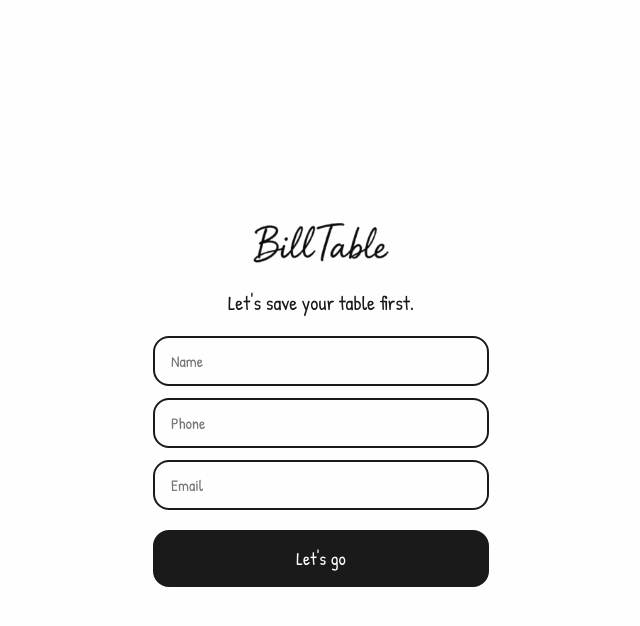
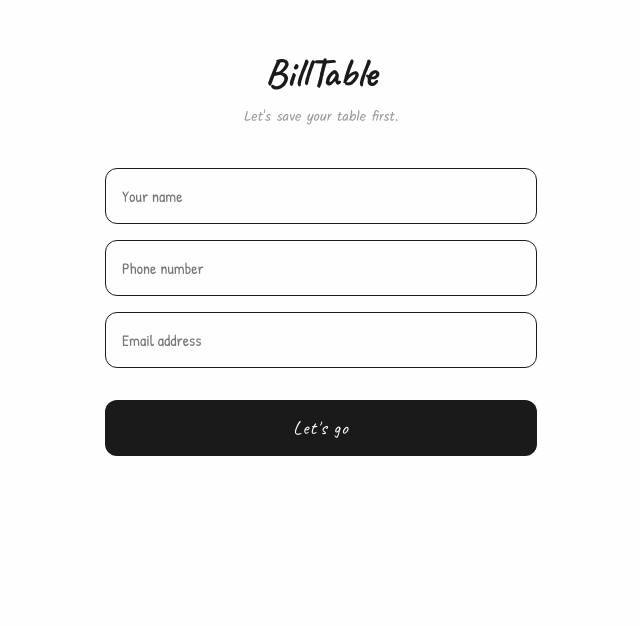
Before and after one commit to IOOIIOU17/billtable-customer-web, a React (Vite) app: page /signup in a window 1280 px wide. Shown: the top 626 px of the page, without its empty margins (319-959 px from the left). Built offline with nearby package versions, Linux system fonts and the light colour scheme.

Commit message:
fix: SignUp navigates immediately without waiting for API

```diff
--- a/src/screens/SignUp.jsx
+++ b/src/screens/SignUp.jsx
@@ -1,96 +1,88 @@
-import api from '../services/api';
 import { useState } from 'react';
 import { useNavigate } from 'react-router-dom';
-import logo from '../assets/billtable-logo.png';
+import api from '../services/api';
+import useOrderStore from '../store/orderStore';
 
 export default function SignUp() {
   const navigate = useNavigate();
+  const store = useOrderStore();
   const [form, setForm] = useState({ name: '', phone: '', email: '' });
 
-  const handleChange = (e) => {
-    setForm({ ...form, [e.target.name]: e.target.value });
+  const handleChange = (field) => (e) => {
+    setForm(prev => ({ ...prev, [field]: e.target.value }));
   };
 
-  const handleSubmit = async () => {
+  const handleSubmit = () => {
     if (!form.name || !form.phone || !form.email) return;
-    try {
-      const res = await api.post('/api/auth/register', {
-        name: form.name,
-        email: form.email,
-        password: form.phone,
-        role: 'customer'
-      });
-      if (res.data && (res.data.accessToken || res.data.token)) {
+    navigate('/theme');
+    api.post('/api/auth/register', {
+      name: form.name,
+      email: form.email,
+      password: form.phone,
+      role: 'customer'
+    }).then(res => {
+      if (res.data?.accessToken || res.data?.token) {
         localStorage.setItem('token', res.data.accessToken || res.data.token);
       }
-      navigate('/theme');
-    } catch (e) {
-      const msg = e?.response?.data?.message || '';
-      if (msg.toLowerCase().includes('already') || msg.toLowerCase().includes('exist') || e?.response?.status === 409) {
-        navigate('/theme');
-      }
-    }
+    }).catch(() => {});
   };
 
   const inputStyle = {
     width: '100%',
-    padding: '12px 16px',
-    border: '2px solid var(--color-ink)',
-    borderRadius: 'var(--radius)',
-    fontFamily: 'var(--font-body)',
+    padding: '16px',
+    fontFamily: "'Patrick Hand', cursive",
     fontSize: '16px',
-    background: 'var(--color-paper)',
-    color: 'var(--color-ink)',
+    border: '1.5px solid #1A1A1A',
+    borderRadius: '12px',
+    background: '#FEFEFE',
+    color: '#1A1A1A',
     outline: 'none',
+    boxSizing: 'border-box'
   };
 
   return (
-    <div style={{
-      minHeight: '100vh',
-      background: 'var(--color-paper)',
-      display: 'flex',
-      flexDirection: 'column',
-      alignItems: 'center',
-      justifyContent: 'center',
-      padding: '32px',
-      gap: '20px',
-      maxWidth: '400px',
-      margin: '0 auto',
-    }}>
+    <div style={{ minHeight: '100vh', background: '#FEFEFE', maxWidth: '480px', margin: '0 auto', padding: '48px 24px', fontFamily: "'Patrick Hand', cursive" }}>
 
-      <img
-        src={logo}
-        alt="BillTable"
-        style={{
-          height: '56px',
-          objectFit: 'contain',
-        }}
-      />
-
-      <p style={{ fontFamily: 'var(--font-body)', fontSize: '20px', textAlign: 'center' }}>
+      <h1 style={{ fontFamily: "'Caveat', cursive", fontSize: '2.5rem', fontWeight: '700', color: '#1A1A1A', textAlign: 'center', margin: '0 0 8px' }}>
+        BillTable
+      </h1>
+      <p style={{ fontFamily: "'Kalam', cursive", fontSize: '14px', color: '#999', textAlign: 'center', margin: '0 0 40px' }}>
         Let's save your table first.
       </p>
-      <div style={{ width: '100%', display: 'flex', flexDirection: 'column', gap: '12px' }}>
-        <input style={inputStyle} name="name" placeholder="Name" value={form.name} onChange={handleChange} />
-        <input style={inputStyle} name="phone" placeholder="Phone" value={form.phone} onChange={handleChange} />
-        <input style={inputStyle} name="email" placeholder="Email" value={form.email} onChange={handleChange} />
+
+      <div style={{ display: 'flex', flexDirection: 'column', gap: '16px', marginBottom: '32px' }}>
+        <input
+          type="text"
+          placeholder="Your name"
+          value={form.name}
+          onChange={handleChange('name')}
+          style={inputStyle}
+        />
+        <input
+          type="tel"
+          placeholder="Phone number"
+          value={form.phone}
+          onChange={handleChange('phone')}
+          style={inputStyle}
+        />
+        <input
+          type="email"
+          placeholder="Email address"
+          value={form.email}
+          onChange={handleChange('email')}
+          style={inputStyle}
+        />
       </div>
-      <button
-        onClick={handleSubmit}
+
+      <button onClick={handleSubmit}
         style={{
-          width: '100%',
-          background: 'var(--color-ink)',
-          color: 'var(--color-paper)',
-          border: '2px solid var(--color-ink)',
-          borderRadius: 'var(--radius)',
-          padding: '14px',
-          fontFamily: 'var(--font-body)',
-          fontSize: '18px',
-          cursor: 'pointer',
-        }}
-      >
+          width: '100%', padding: '16px', background: '#1A1A1A', color: '#FEFEFE',
+          border: 'none', borderRadius: '12px', fontFamily: "'Caveat', cursive",
+          fontSize: '1.2rem', cursor: 'pointer', letterSpacing: '1px'
+        }}>
         Let's go
       </button>
+
     </div>
   );
 }
```
